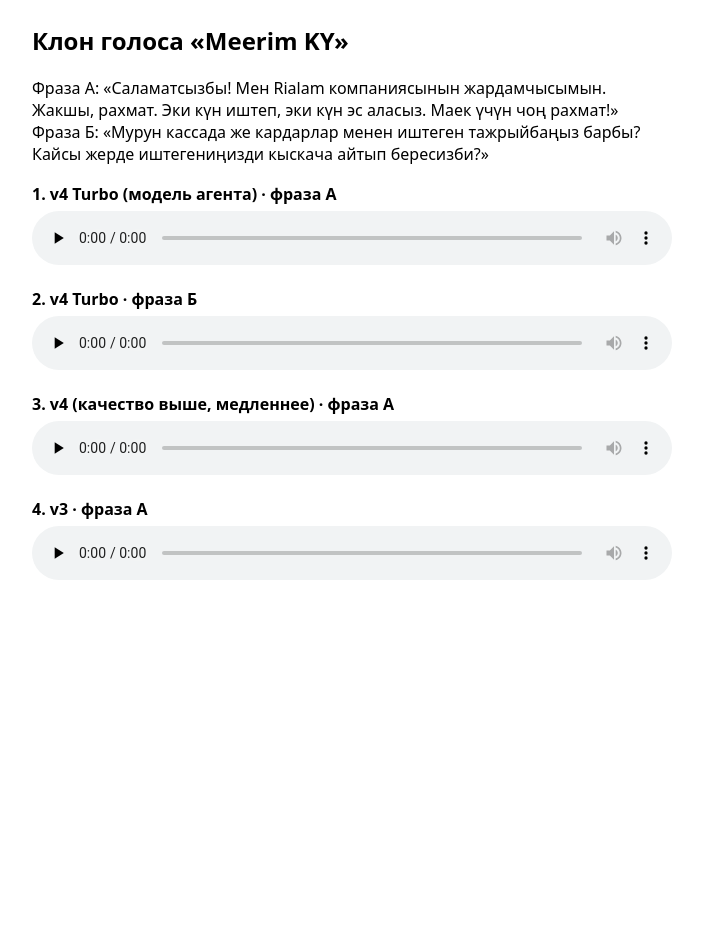
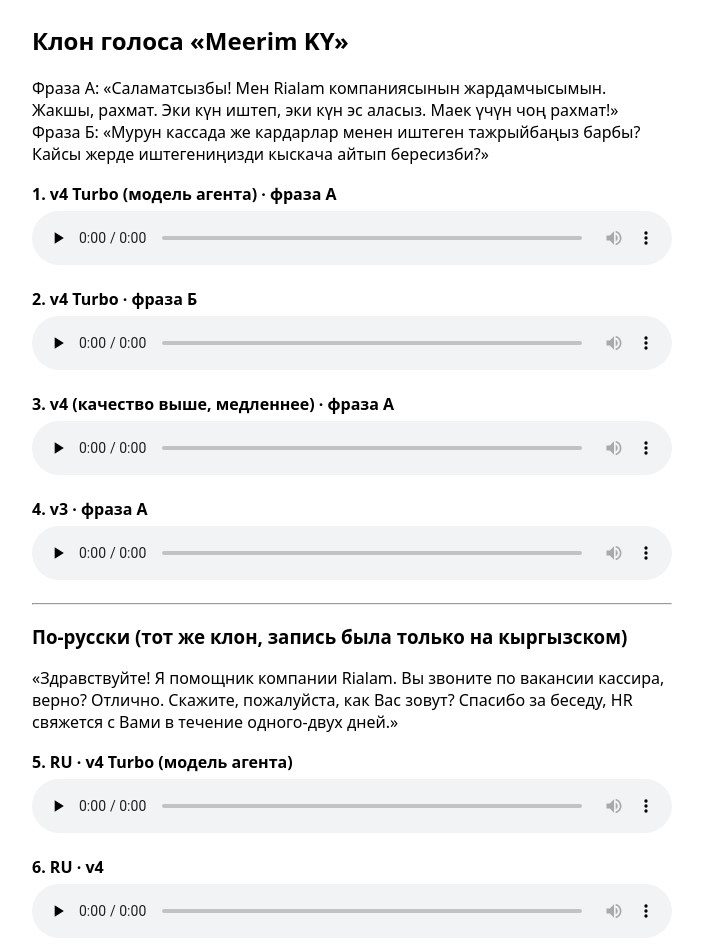
Before and after one commit to dvdgldmn/voice-samples, a plain HTML site: page p/7EsFi9EKx34RrN8w/index.html in a window 1280 px wide. Shown: the whole page, without its empty margins (288-991 px from the left). Before the commit the page ends 800 px from the top, so only its background shows below. Drawn offline with Linux system fonts and the light colour scheme.

Commit message:
RU samples

```diff
--- a/p/7EsFi9EKx34RrN8w/index.html
+++ b/p/7EsFi9EKx34RrN8w/index.html
@@ -1,3 +1,3 @@
 <!doctype html><html lang="ru"><meta charset="utf-8"><meta name="viewport" content="width=device-width,initial-scale=1">
 <meta name="robots" content="noindex,nofollow"><title>Клон голоса Меерим</title><style>body{font-family:system-ui,sans-serif;max-width:640px;margin:24px auto;padding:0 16px}.r{margin:18px 0}audio{width:100%;margin-top:6px}</style>
-<h2>Клон голоса «Meerim KY»</h2><p>Фраза А: «Саламатсызбы! Мен Rialam компаниясынын жардамчысымын. Жакшы, рахмат. Эки күн иштеп, эки күн эс аласыз. Маек үчүн чоң рахмат!»<br>Фраза Б: «Мурун кассада же кардарлар менен иштеген тажрыйбаңыз барбы? Кайсы жерде иштегениңизди кыскача айтып бересизби?»</p><div class="r"><b>1. v4 Turbo (модель агента) · фраза А</b><audio controls preload="none" src="Meerim_v4turbo_A.mp3"></audio></div><div class="r"><b>2. v4 Turbo · фраза Б</b><audio controls preload="none" src="Meerim_v4turbo_B.mp3"></audio></div><div class="r"><b>3. v4 (качество выше, медленнее) · фраза А</b><audio controls preload="none" src="Meerim_v4_A.mp3"></audio></div><div class="r"><b>4. v3 · фраза А</b><audio controls preload="none" src="Meerim_v3_A.mp3"></audio></div></html>
+<h2>Клон голоса «Meerim KY»</h2><p>Фраза А: «Саламатсызбы! Мен Rialam компаниясынын жардамчысымын. Жакшы, рахмат. Эки күн иштеп, эки күн эс аласыз. Маек үчүн чоң рахмат!»<br>Фраза Б: «Мурун кассада же кардарлар менен иштеген тажрыйбаңыз барбы? Кайсы жерде иштегениңизди кыскача айтып бересизби?»</p><div class="r"><b>1. v4 Turbo (модель агента) · фраза А</b><audio controls preload="none" src="Meerim_v4turbo_A.mp3"></audio></div><div class="r"><b>2. v4 Turbo · фраза Б</b><audio controls preload="none" src="Meerim_v4turbo_B.mp3"></audio></div><div class="r"><b>3. v4 (качество выше, медленнее) · фраза А</b><audio controls preload="none" src="Meerim_v4_A.mp3"></audio></div><div class="r"><b>4. v3 · фраза А</b><audio controls preload="none" src="Meerim_v3_A.mp3"></audio></div><hr><h3>По-русски (тот же клон, запись была только на кыргызском)</h3><p>«Здравствуйте! Я помощник компании Rialam. Вы звоните по вакансии кассира, верно? Отлично. Скажите, пожалуйста, как Вас зовут? Спасибо за беседу, HR свяжется с Вами в течение одного-двух дней.»</p><div class="r"><b>5. RU · v4 Turbo (модель агента)</b><audio controls preload="none" src="Meerim_RU_v4turbo.mp3"></audio></div><div class="r"><b>6. RU · v4</b><audio controls preload="none" src="Meerim_RU_v4.mp3"></audio></div></html>
```
Also changed, not shown: 2 other files.
